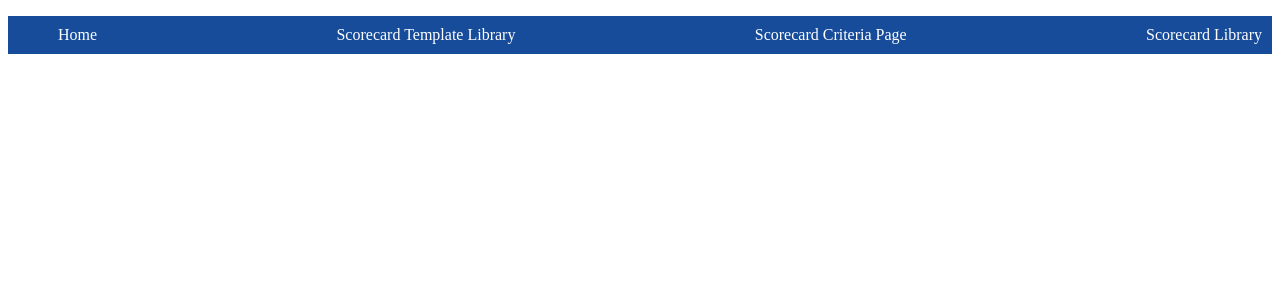
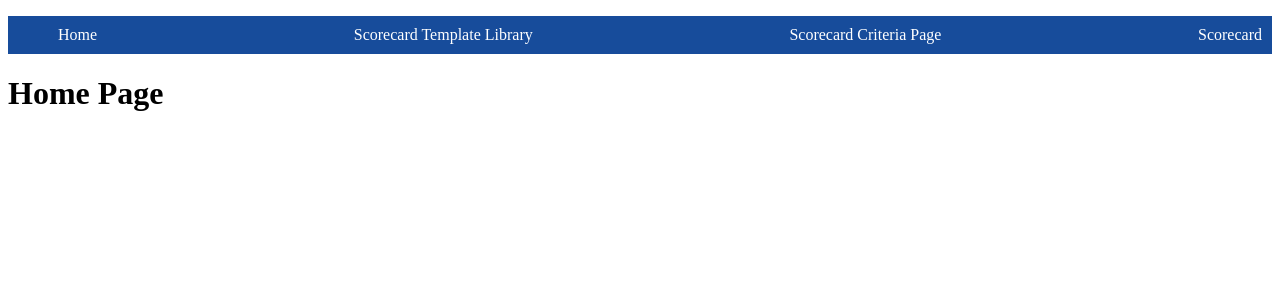
Before and after one commit to GlivermoreICstars/vite-medline, a React (Vite) app in the folder medline-vite/: page /home in a window 1280 px wide. Shown: the top 300 px of the page. Built offline with nearby package versions, Linux system fonts and the light colour scheme.

Commit message:
Links with browser router dom

```diff
--- a/medline-vite/src/App.jsx
+++ b/medline-vite/src/App.jsx
@@ -1,11 +1,11 @@
 import React from 'react'
 import './App.css'
-import Criteria from './pages/CriteriaPage';
 import Scorecard from './pages/Scorecard'
 import { BrowserRouter, Routes, Route } from 'react-router-dom';
 import NoPage from './pages/NoPage';
 import Home from './pages/Home';
 import CriteriaPage from './pages/CriteriaPage';
+import MainHeader from './components/MainHeader';
 
 
 
@@ -13,6 +13,7 @@ function App() {
   return (
     <>
       <BrowserRouter>
+      <MainHeader />
         <Routes>
           <Route index element={<Home />}/>
           <Route path="/home" element={<Home />}/>
--- a/medline-vite/src/components/MainHeader.jsx
+++ b/medline-vite/src/components/MainHeader.jsx
@@ -1,13 +1,14 @@
 import React from "react";
+import { Link } from "react-router-dom";
 
 function MainHeader() {
   return (
   <div className="navbar">
     <ul className="active">
-      <a id="list-item" href="#"><li>Home</li></a>
-      <a id="list-item" href="#"><li>Scorecard Template Library</li></a>
-      <a id="list-item" href="#"><li>Scorecard Criteria Page</li></a>
-      <a id="list-item" href="#"><li>Scorecard Library</li></a>
+      <Link to='/'>Home</Link>
+      <Link to='/ScorecardLibrary'>Scorecard Template Library</Link>
+      <Link to='/criteria'>Scorecard Criteria Page</Link>
+      <Link to='/scorecard'>Scorecard</Link>
     </ul>
   </div>
 )};
--- a/medline-vite/src/pages/CriteriaPage.jsx
+++ b/medline-vite/src/pages/CriteriaPage.jsx
@@ -12,7 +12,6 @@ import MainHeader from '../components/MainHeader'
 function CriteriaPage() {
 return (
   <>
-  <MainHeader />
       <div id="container">
         <Header />
         <div className='logo-container'>
--- a/medline-vite/src/pages/Home.jsx
+++ b/medline-vite/src/pages/Home.jsx
@@ -4,7 +4,7 @@ import MainHeader from "../components/MainHeader";
 function Home() {
   return (
     <>
-      <MainHeader />
+      <h1>Home Page</h1>
     </>
   )
 }
```
Also changed, not shown: medline-vite/src/components/Login.jsx (added, +7 -0 lines), medline-vite/src/pages/ScoreCardLibrary.jsx (added, +10 -0 lines).
